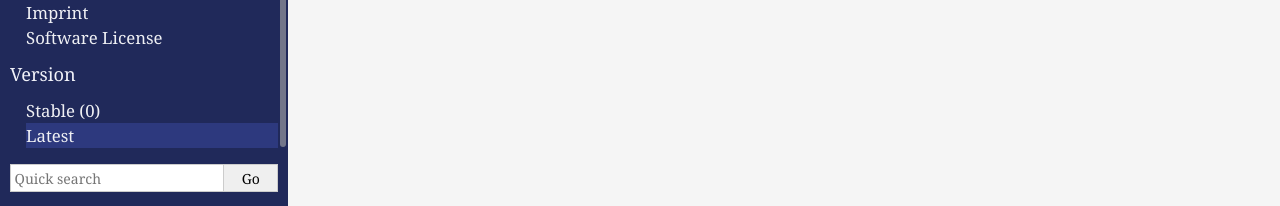
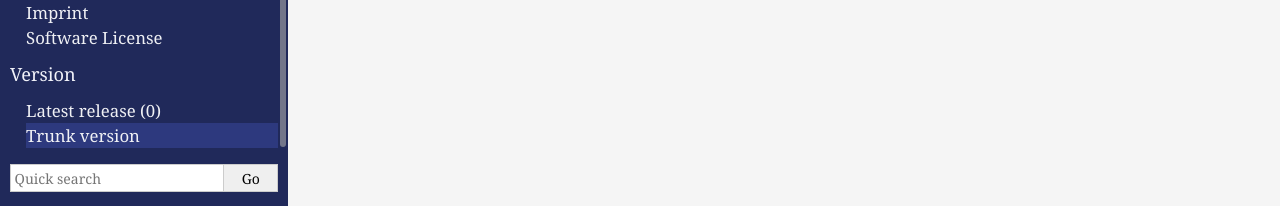
Before and after one commit to deeptime-ml/deeptime, a Sphinx documentation site: the page built from docs/source/changelog.rst, in a window 1280 px wide. Shown: the part 690-896 px from the top of the page. Built offline with Sphinx 7.4.7, drawn with Linux system fonts in a browser that asks for light colours; formulas are drawn with MathJax 3; pages that are not in the unit, such as notebooks, are missing from menus.

Commit message:
stable and latest in sphinx output wording

```diff
--- a/docs/source/_templates/version.html
+++ b/docs/source/_templates/version.html
@@ -3,21 +3,21 @@
 </p>
 <ul>
     <li class="toctree-l1">
-        <a class="reference internal" id="version-stable"
-           href="../stable/{{ pathto('index') if '.html' in pathto('index') else 'index.html' }}">Stable
+        <a class="reference internal" id="version-latest"
+           href="../latest/{{ pathto('index') if '.html' in pathto('index') else 'index.html' }}">Latest release
             ({{ version }})</a>
     </li>
     <li class="toctree-l1">
-        <a class="reference internal" id="version-latest"
-           href="../latest/{{ pathto('index') if '.html' in pathto('index') else 'index.html' }}">Latest</a>
+        <a class="reference internal" id="version-trunk"
+           href="../trunk/{{ pathto('index') if '.html' in pathto('index') else 'index.html' }}">Trunk version</a>
     </li>
 </ul>
 <script>
-    if (window.location.href.indexOf("stable") > -1) {
-        document.getElementById("version-stable").className = "reference internal current";
+    if (window.location.href.indexOf("latest") > -1) {
+        document.getElementById("version-latest").className = "reference internal current";
+        document.getElementById("version-trunk").className = "reference internal";
+    } else {
         document.getElementById("version-latest").className = "reference internal";
-    } else {
-        document.getElementById("version-stable").className = "reference internal";
-        document.getElementById("version-latest").className = "reference internal current";
+        document.getElementById("version-trunk").className = "reference internal current";
     }
 </script>
```
